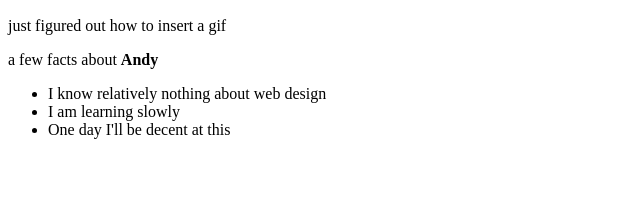
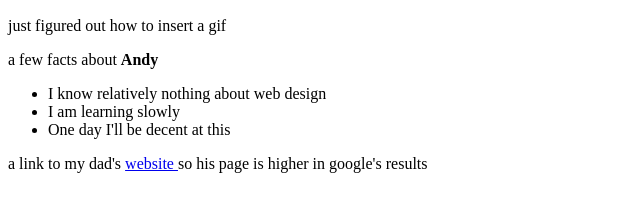
Before and after one commit to abandohess/banders.me, a plain HTML site: page index.html in a window 1280 px wide. Shown: the part 383-594 px from the top of the page, without its empty margins (0-640 px from the left). Drawn offline with Linux system fonts and the light colour scheme.

Commit message:
getting fancier

```diff
--- a/index.html
+++ b/index.html
@@ -14,7 +14,6 @@
       <li> I am learning slowly </li>
       <li> One day I'll be decent at this </li>
     </ul>
-
-
+    <p> a link to my dad's <a href="http://www.nordicskaters.com/">website </a> so his page is higher in google's results</p>
   </body>
 </html>
```
